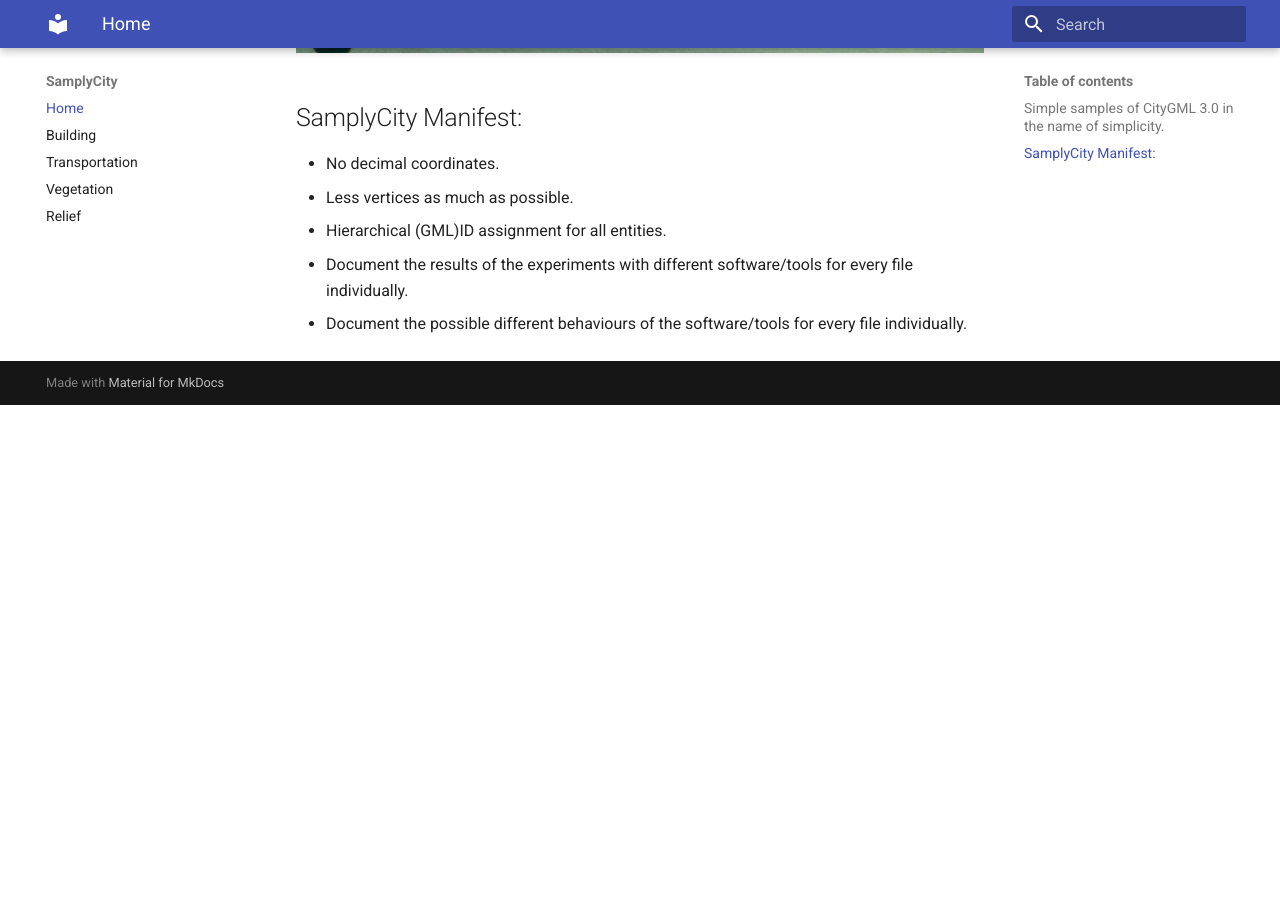
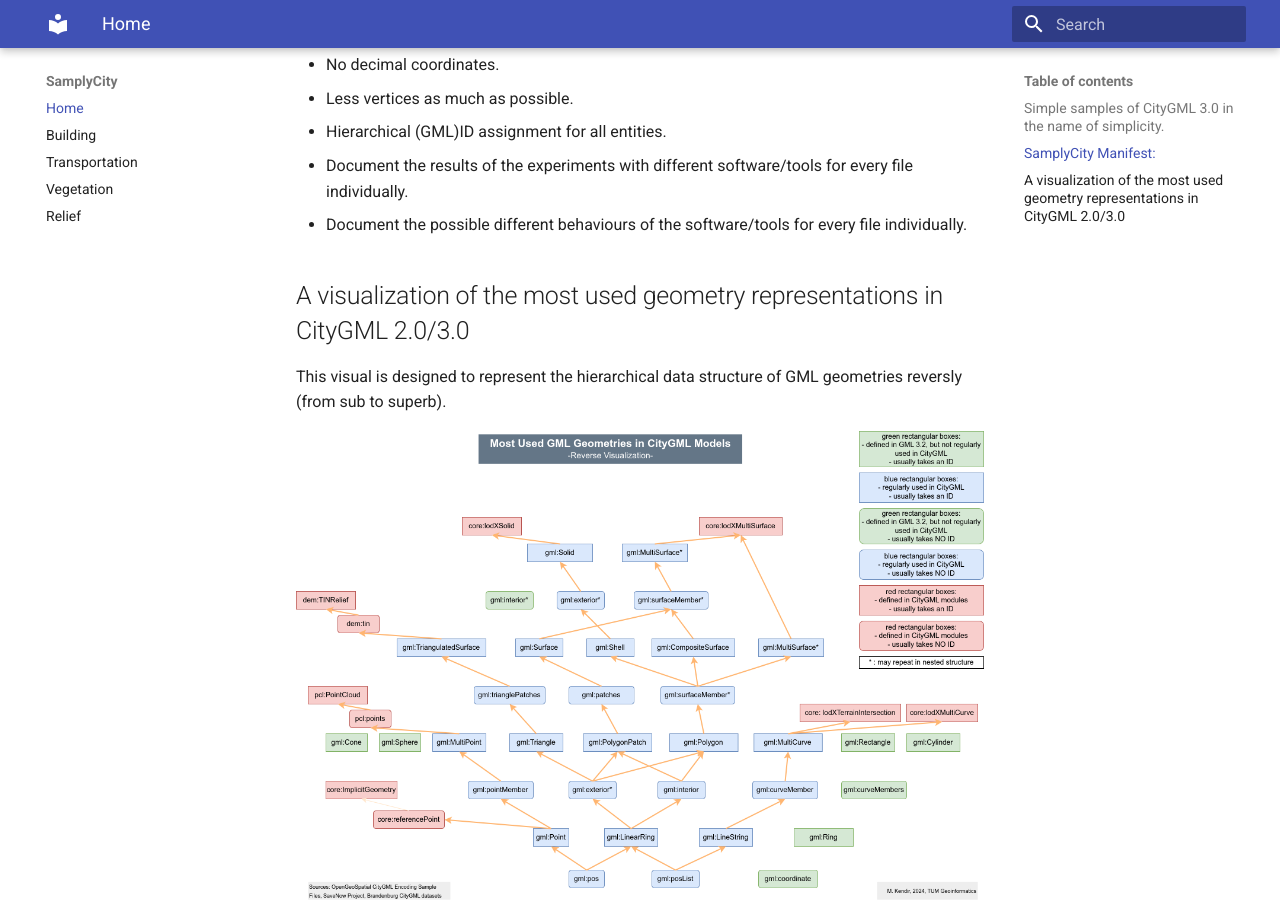
Before and after one commit to muratkendir/samplycity, an MkDocs documentation site: the page built from docs/index.md, in a window 1280 px wide and 900 px high, scrolled down 1026 px. Built offline with MkDocs 1.6.1 and Material for MkDocs 9.7.7, drawn with Linux system fonts in a browser that asks for light colours; before the commit the page ends 1431 px from its top, so only the background shows below that.

Commit message:
graphic added

```diff
--- a/docs/index.md
+++ b/docs/index.md
@@ -15,3 +15,9 @@
 - Hierarchical (GML)ID assignment for all entities.
 - Document the results of the experiments with different software/tools for every file individually.
 - Document the possible different behaviours of the software/tools for every file individually.
+
+## A visualization of the most used geometry representations in CityGML 2.0/3.0
+
+This visual is designed to represent the hierarchical data structure of GML geometries reversly (from sub to superb).
+
+![most used geometries](images/most_used_geometries_in_citygml_inherited_from_gml.drawio.png)
```
Also changed, not shown: docs/images/most_used_geometries_in_citygml_inherited_from_gml.drawio.png (added), docs/images/samplycity.jpg, 1 other file.
